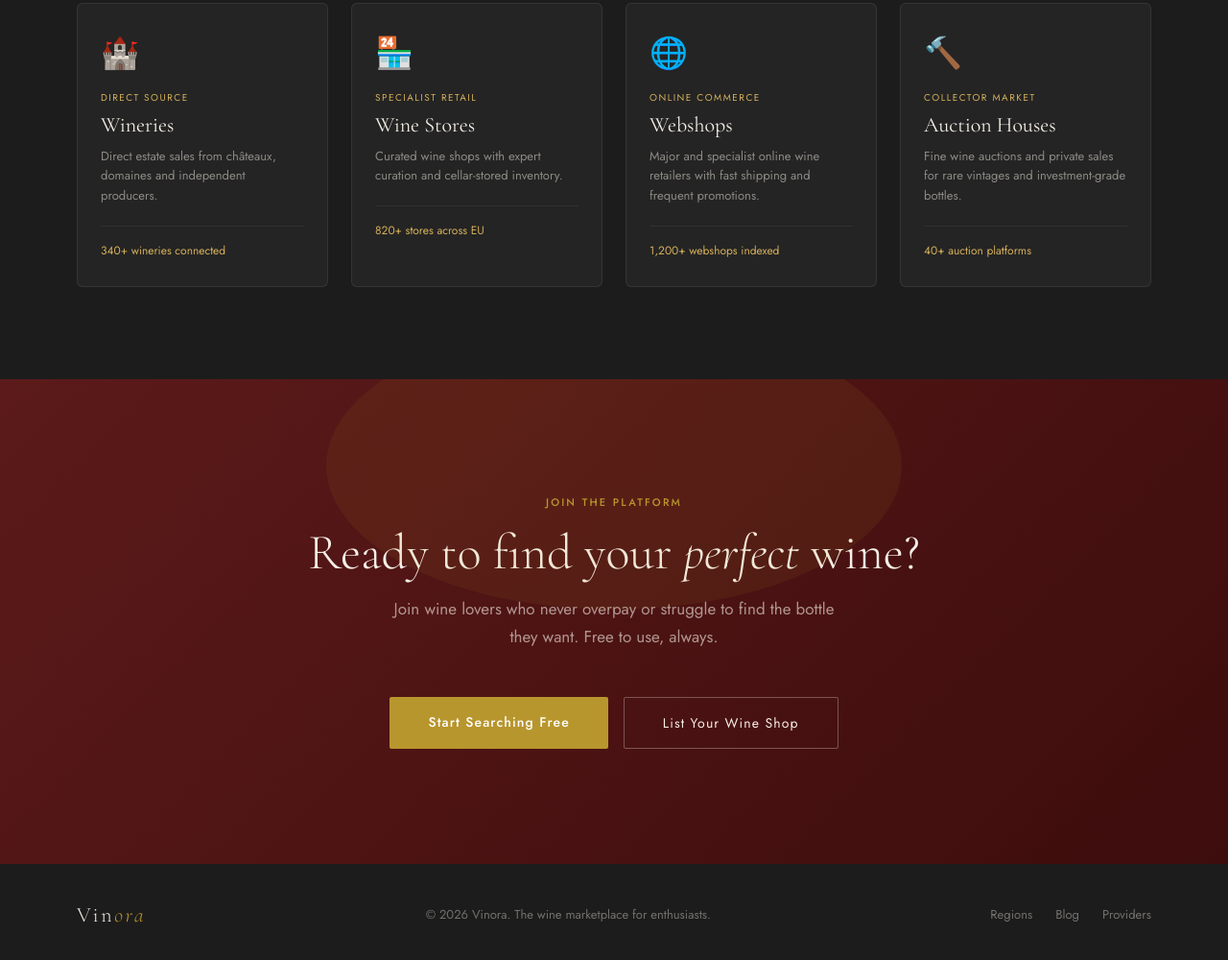
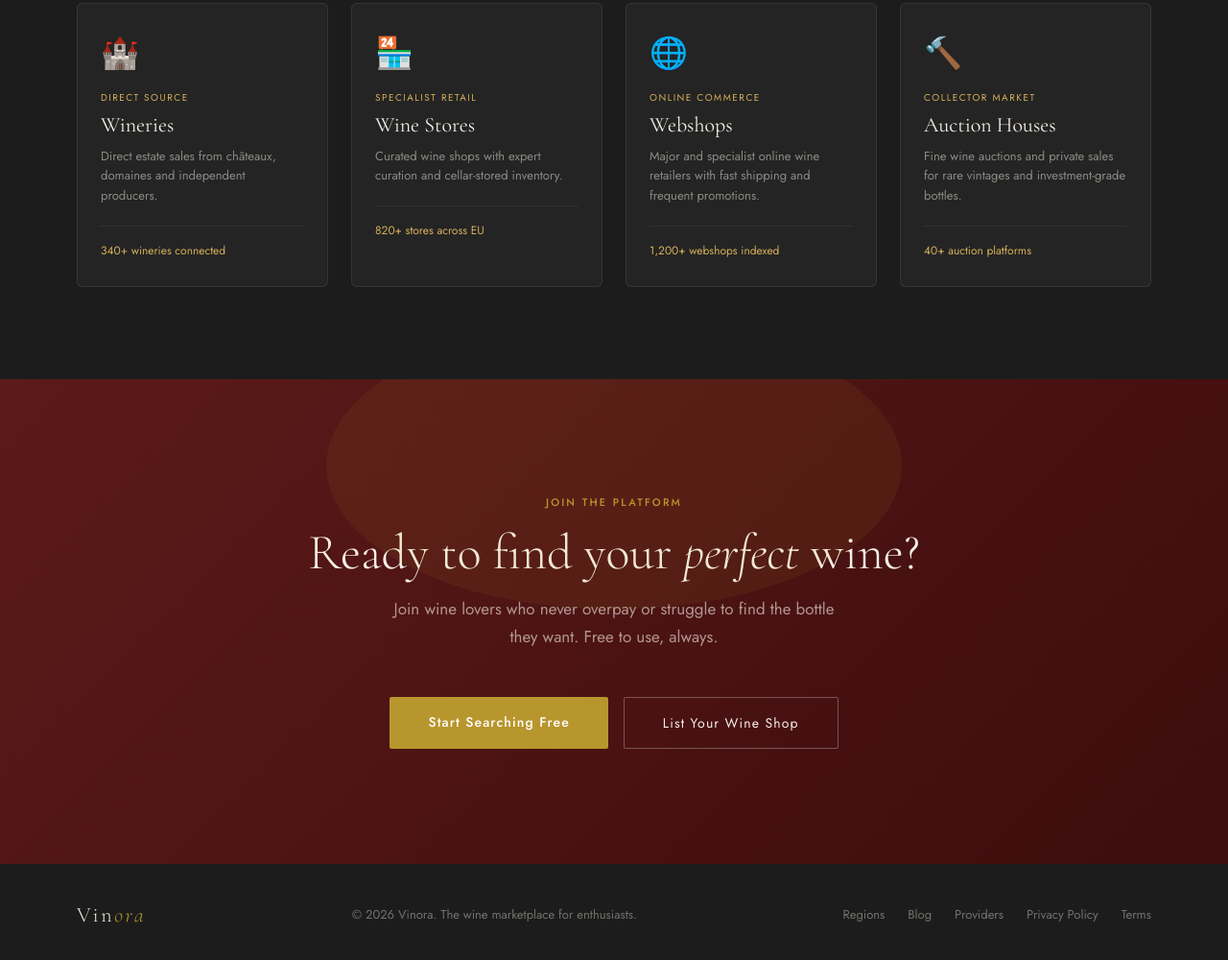
Before and after one commit to janvromans/wine-platform, a plain HTML site: page wine-platform.html in a window 1280 px wide. Shown: the part 1762-2762 px from the top of the page at 96% size. Drawn offline with nearby package versions, Linux system fonts and the light colour scheme.

Commit message:
Update wine-platform.html

```diff
--- a/wine-platform.html
+++ b/wine-platform.html
@@ -423,7 +423,9 @@
     <a href="regions.html">Regions</a>
     <a href="blog.html">Blog</a>
     <a href="signup.html">Providers</a>
-  </div>
+    <a href="privacy.html">Privacy Policy</a>
+    <a href="terms.html">Terms</a>
+</div>
 </footer>
 
 <script>
```
